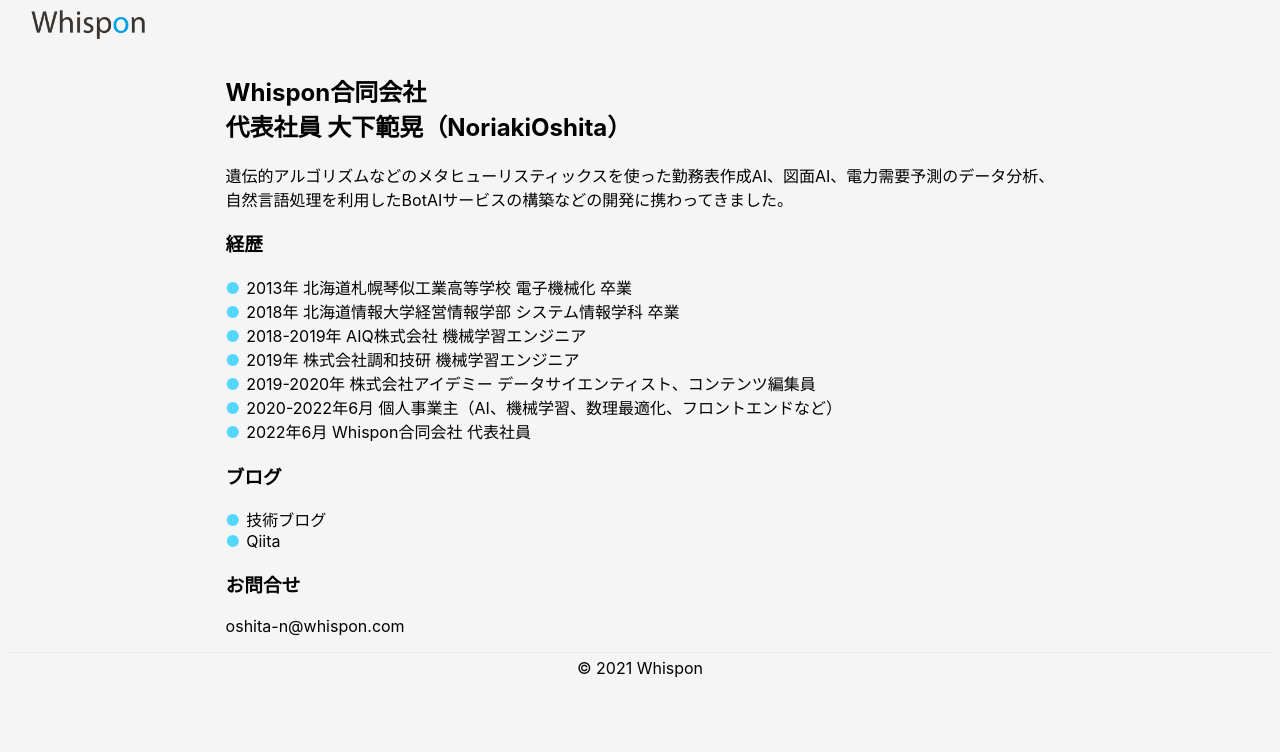
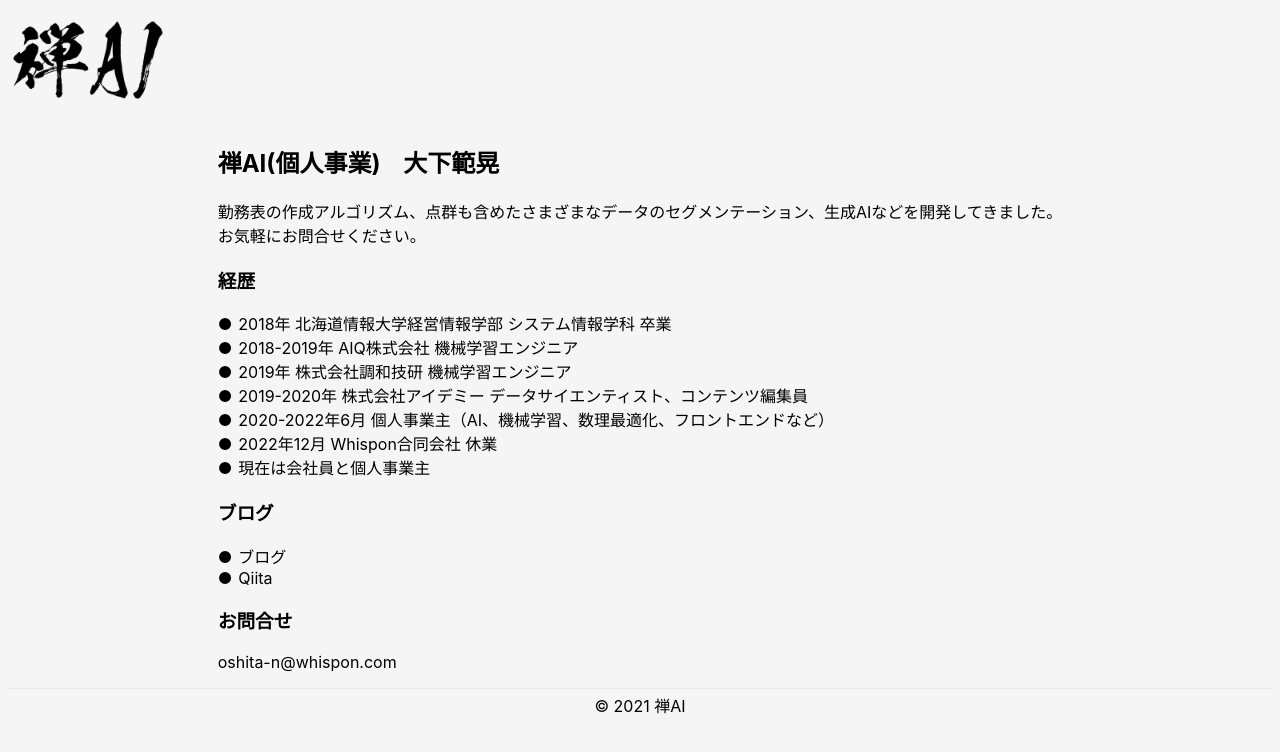
Before and after one commit to oshita-n/whispon_lp, a Next.js app: page / in a window 1280 px wide. Shown: the top 752 px of the page. Built offline with nearby package versions, Linux system fonts and the light colour scheme.

Commit message:
update homepage

```diff
--- a/components/footer.tsx
+++ b/components/footer.tsx
@@ -5,7 +5,7 @@
   return (
     <div>
       <footer className={styles.footer}>
-        <p>© 2021 Whispon</p>
+        <p>© 2021 禅AI</p>
       </footer>
     </div>
   )
--- a/components/header.tsx
+++ b/components/header.tsx
@@ -6,12 +6,12 @@
   return (
     <div>
       <Head>
-        <title>Whispon合同会社</title>
-        <meta name="description" content="Whispon合同会社" />
+        <title>禅AI</title>
+        <meta name="description" content="禅AI" />
         <link rel="icon" href="/favicon.ico" />
       </Head>
       <header className={styles.header_logo}>
-        <img src="/whispon_logo.png" width="160px" />
+        <img src="/zenAI.png" width="160px" />
       </header>
     </div>
   )
--- a/pages/index.tsx
+++ b/pages/index.tsx
@@ -15,27 +15,28 @@
       <Header />
       <main className={styles.main}>
         <div className={styles.contents}>
-          <h2>Whispon合同会社<br/>代表社員 大下範晃（NoriakiOshita）</h2>
+          <h2>禅AI(個人事業)&nbsp;&nbsp;&nbsp;&nbsp;大下範晃</h2>
           <p>
-          遺伝的アルゴリズムなどのメタヒューリスティックスを使った勤務表作成AI、図面AI、電力需要予測のデータ分析、<br />
-          自然言語処理を利用したBotAIサービスの構築などの開発に携わってきました。
+          勤務表の作成アルゴリズム、点群も含めたさまざまなデータのセグメンテーション、生成AIなどを開発してきました。
+          <br/>
+          お気軽にお問合せください。
           </p>
           <h3>経歴</h3>
           <ul className={styles.ul}>
-            <li>2013年 北海道札幌琴似工業高等学校 電子機械化 卒業</li>
             <li>2018年 北海道情報大学経営情報学部 システム情報学科 卒業</li>
             <li>2018-2019年 AIQ株式会社 機械学習エンジニア</li>
             <li>2019年 株式会社調和技研 機械学習エンジニア</li>
             <li>2019-2020年 株式会社アイデミー データサイエンティスト、コンテンツ編集員</li>
             <li>2020-2022年6月 個人事業主（AI、機械学習、数理最適化、フロントエンドなど）</li>
-            <li>2022年6月 Whispon合同会社 代表社員</li>
+            <li>2022年12月 Whispon合同会社 休業</li>
+            <li>現在は会社員と個人事業主</li>
           </ul>
 
           {/* <h3>サービス</h3>
           <a href="https://otooto.dev">テキスト読み上げサービス「Oto」</a> */}
           <h3>ブログ</h3>
           <ul className={styles.ul}>
-            <li><a href="https://kasupekira.com">技術ブログ</a></li>
+            <li><a href="https://noriakioshita.com/">ブログ</a></li>
             <li><a href="https://qiita.com/NoriakiOshita">Qiita</a></li>
           </ul>
           <h3>お問合せ</h3>
--- a/styles/Home.module.css
+++ b/styles/Home.module.css
@@ -43,7 +43,7 @@
 
 .ul li::before {
   content: "●";
-  color: #53d7ff;
+  color: #000000;
   padding-right: 6px;
 }
 
```
Also changed, not shown: public/zenAI.png (added).
